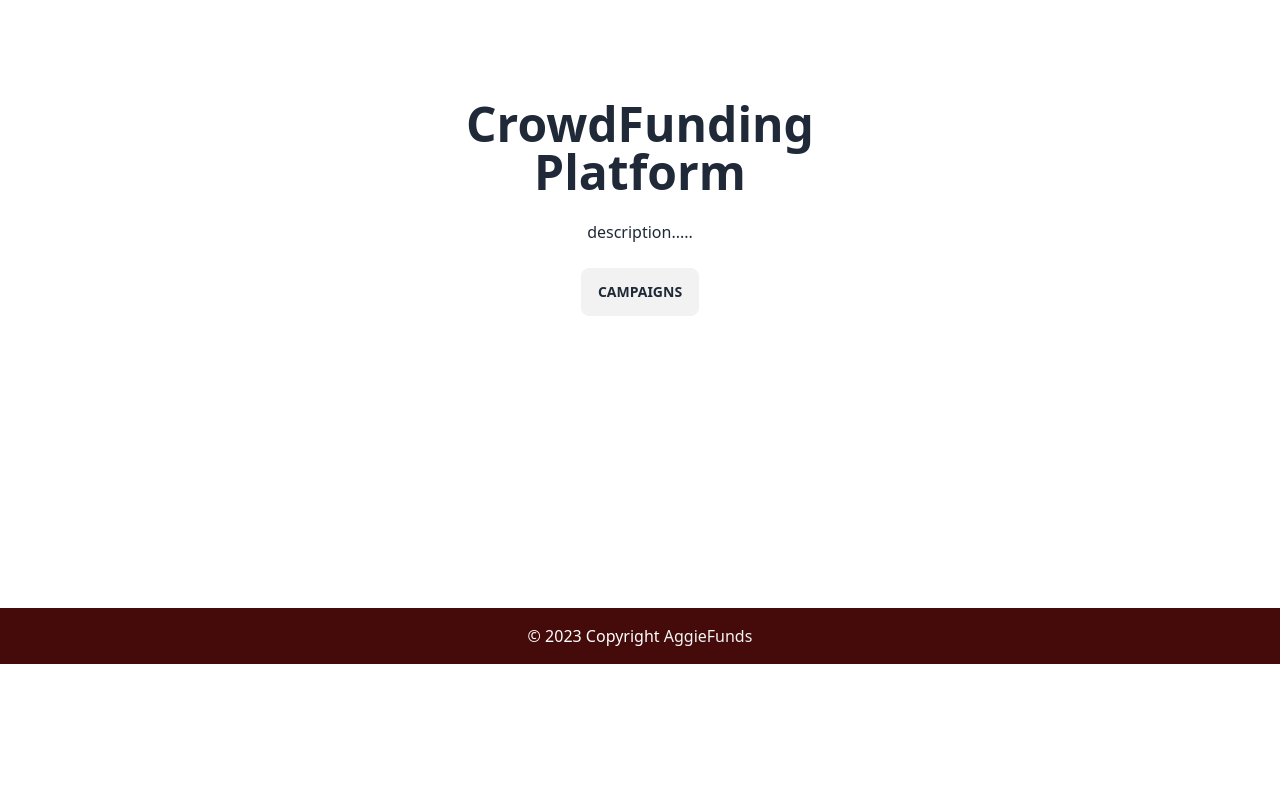
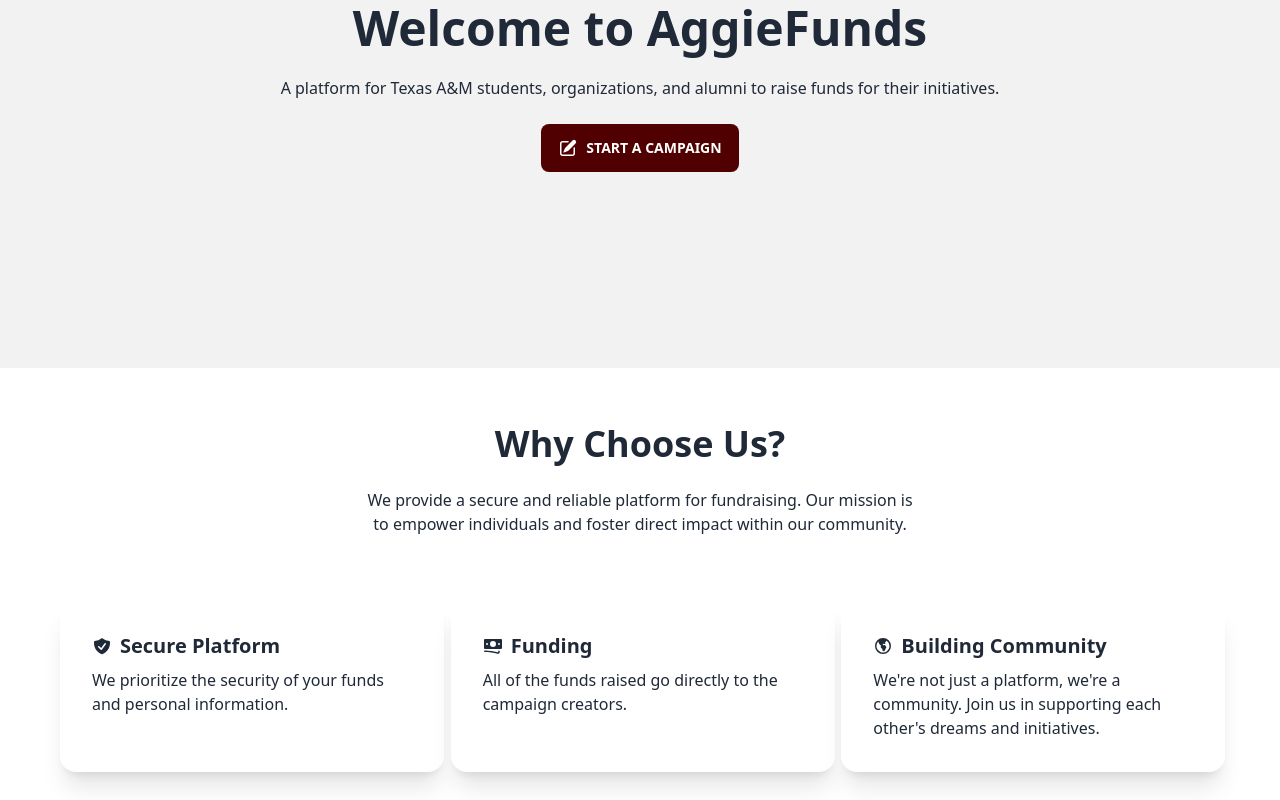
Before and after one commit to aggie-coding-club/CrowdFundingPlatform, a Next.js app in the folder frontend/: page / in a window 1280 px wide. Shown: the part 260-1060 px from the top of the page. Before the commit the page ends 924 px from the top, so only its background shows below. Built offline with nearby package versions, Linux system fonts and the light colour scheme.

Commit message:
changed homepage

```diff
--- a/frontend/app/page.js
+++ b/frontend/app/page.js
@@ -1,17 +1,69 @@
-import Image from 'next/image'
 
 export default function Home() {
+
     return (
         <main data-theme="light">
-        <div className="hero min-h-screen bg-base-100">
+            <div className="hero h-[70vh] bg-base-200">
                 <div className="hero-content text-center">
-                <div className="max-w-md">
-                    <h1 className="text-5xl font-bold">CrowdFunding Platform</h1>
-                    <p className="py-6">description.....</p>
-                    <button className="btn">Campaigns</button>
+                    <div className="max-w-screen-md">
+                        <h1 className="text-5xl font-bold">Welcome to AggieFunds</h1>
+                        <p className="py-6">A platform for Texas A&M students, organizations, and alumni to raise funds for their initiatives.</p>
+
+                        <a href="/Campaigns" className="btn bg-[#500000] btn-ghost text-white hover:bg-[#330b0b]"><svg xmlns="http://www.w3.org/2000/svg" viewBox="0 0 20 20" fill="currentColor" className="w-5 h-5">
+                            <path d="M5.433 13.917l1.262-3.155A4 4 0 017.58 9.42l6.92-6.918a2.121 2.121 0 013 3l-6.92 6.918c-.383.383-.84.685-1.343.886l-3.154 1.262a.5.5 0 01-.65-.65z" />
+                            <path d="M3.5 5.75c0-.69.56-1.25 1.25-1.25H10A.75.75 0 0010 3H4.75A2.75 2.75 0 002 5.75v9.5A2.75 2.75 0 004.75 18h9.5A2.75 2.75 0 0017 15.25V10a.75.75 0 00-1.5 0v5.25c0 .69-.56 1.25-1.25 1.25h-9.5c-.69 0-1.25-.56-1.25-1.25v-9.5z" />
+                        </svg>
+                            Start A Campaign</a>
                     </div>
                 </div>
             </div>
+
+            <section className="text-center pt-12 mt-2">
+                <h2 className="text-4xl font-bold">Why Choose Us?</h2>
+                <p className="py-6 w-[70vh] mx-auto">We provide a secure and reliable platform for fundraising. Our mission is to empower individuals and foster direct impact within our community.</p>
+            </section>
+
+            <section className="grid grid-cols-1 sm:grid-cols-2 md:grid-cols-3 gap-3 p-10 mt-0 m-5">
+                <div className="card w-96 bg-base-100 shadow-xl">
+                    <div className="card-body">
+                        <h2 className="card-title"><svg xmlns="http://www.w3.org/2000/svg" viewBox="0 0 20 20" fill="currentColor" className="w-5 h-5">
+                            <path fillRule="evenodd" d="M9.661 2.237a.531.531 0 01.678 0 11.947 11.947 0 007.078 2.749.5.5 0 01.479.425c.069.52.104 1.05.104 1.59 0 5.162-3.26 9.563-7.834 11.256a.48.48 0 01-.332 0C5.26 16.564 2 12.163 2 7c0-.538.035-1.069.104-1.589a.5.5 0 01.48-.425 11.947 11.947 0 007.077-2.75zm4.196 5.954a.75.75 0 00-1.214-.882l-3.483 4.79-1.88-1.88a.75.75 0 10-1.06 1.061l2.5 2.5a.75.75 0 001.137-.089l4-5.5z" clipRule="evenodd" />
+                        </svg>
+                            Secure Platform</h2>
+                        <p>We prioritize the security of your funds and personal information.</p>
+                    </div>
+                </div>
+
+                <div className="card w-96 bg-base-100 shadow-xl">
+                    <div className="card-body">
+                        <h2 className="card-title"><svg xmlns="http://www.w3.org/2000/svg" viewBox="0 0 20 20" fill="currentColor" className="w-5 h-5">
+                            <path fillRule="evenodd" d="M1 4a1 1 0 011-1h16a1 1 0 011 1v8a1 1 0 01-1 1H2a1 1 0 01-1-1V4zm12 4a3 3 0 11-6 0 3 3 0 016 0zM4 9a1 1 0 100-2 1 1 0 000 2zm13-1a1 1 0 11-2 0 1 1 0 012 0zM1.75 14.5a.75.75 0 000 1.5c4.417 0 8.693.603 12.749 1.73 1.111.309 2.251-.512 2.251-1.696v-.784a.75.75 0 00-1.5 0v.784a.272.272 0 01-.35.25A49.043 49.043 0 001.75 14.5z" clipRule="evenodd" />
+                        </svg>
+                            Funding</h2>
+                        <p>All of the funds raised go directly to the campaign creators.</p>
+                    </div>
+                </div>
+
+                <div className="card w-96 bg-base-100 shadow-xl">
+                    <div className="card-body">
+                        <h2 className="card-title"><svg xmlns="http://www.w3.org/2000/svg" viewBox="0 0 20 20" fill="currentColor" className="w-5 h-5">
+                            <path fillRule="evenodd" d="M18 10a8 8 0 11-16 0 8 8 0 0116 0zm-1.5 0a6.5 6.5 0 11-11-4.69v.447a3.5 3.5 0 001.025 2.475L8.293 10 8 10.293a1 1 0 000 1.414l1.06 1.06a1.5 1.5 0 01.44 1.061v.363a1 1 0 00.553.894l.276.139a1 1 0 001.342-.448l1.454-2.908a1.5 1.5 0 00-.281-1.731l-.772-.772a1 1 0 00-1.023-.242l-.384.128a.5.5 0 01-.606-.25l-.296-.592a.481.481 0 01.646-.646l.262.131a1 1 0 00.447.106h.188a1 1 0 00.949-1.316l-.068-.204a.5.5 0 01.149-.538l1.44-1.234A6.492 6.492 0 0116.5 10z" clipRule="evenodd" />
+                        </svg>
+                            Building Community</h2>
+                        <p>We're not just a platform, we're a community. Join us in supporting each other's dreams and initiatives.</p>
+                    </div>
+                </div>
+            </section>
+
+            <footer className="p-10 text-center">
+                <h2 className="text-2xl font-bold">Questions?</h2>
+                <p className="mt-3">We're here to help and answer any question you might have.</p>
+                <a href="/Contact" className="btn mt-5"><svg xmlns="http://www.w3.org/2000/svg" viewBox="0 0 20 20" fill="currentColor" className="w-5 h-5">
+                    <path fillRule="evenodd" d="M10 3c-4.31 0-8 3.033-8 7 0 2.024.978 3.825 2.499 5.085a3.478 3.478 0 01-.522 1.756.75.75 0 00.584 1.143 5.976 5.976 0 003.936-1.108c.487.082.99.124 1.503.124 4.31 0 8-3.033 8-7s-3.69-7-8-7zm0 8a1 1 0 100-2 1 1 0 000 2zm-2-1a1 1 0 11-2 0 1 1 0 012 0zm5 1a1 1 0 100-2 1 1 0 000 2z" clipRule="evenodd" />
+                </svg>
+                    Contact Us</a>
+            </footer>
+
         </main>
     )
 }
```
Lines whose indentation alone changed are shown as unchanged.
